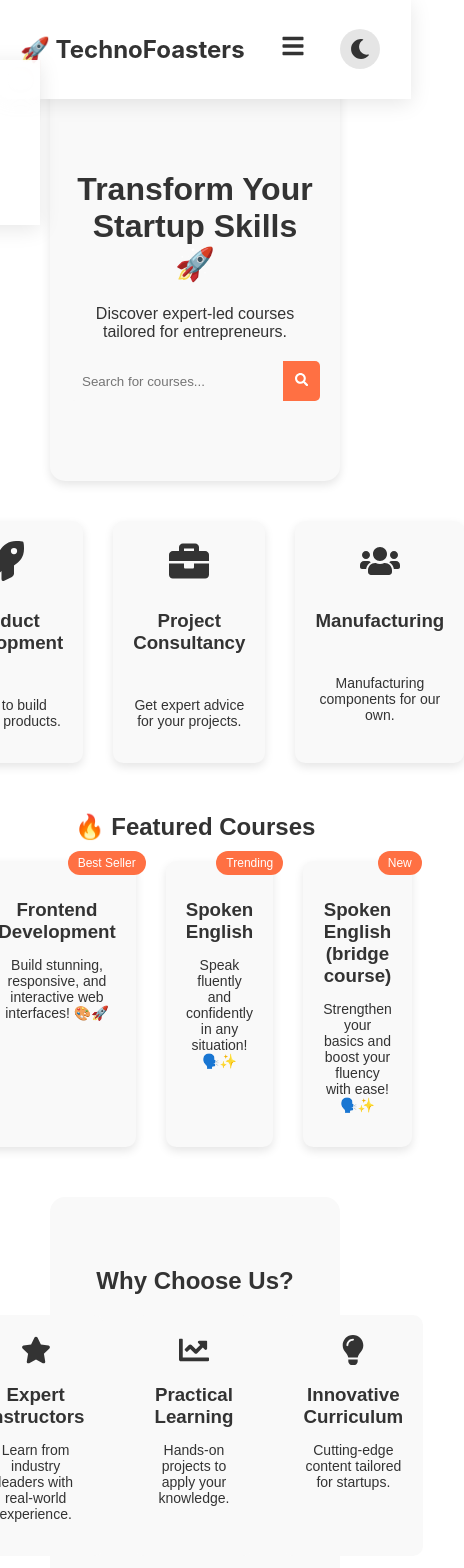
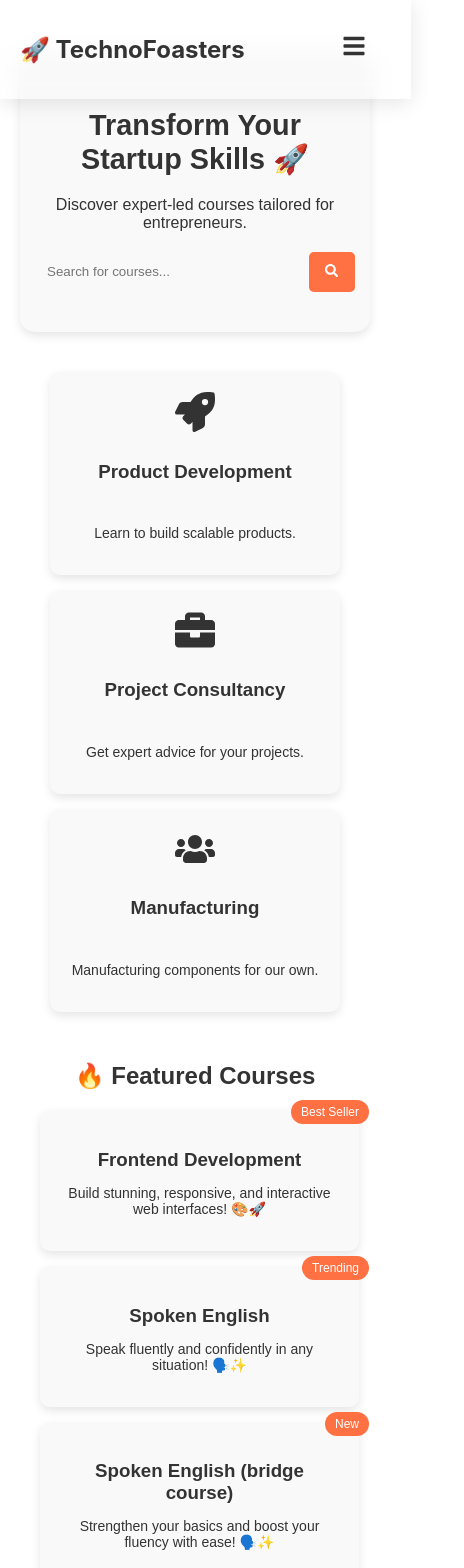
Before and after one commit to Sherbin872/alex-startup, a React (Create React App) app: page / in a window 390 px wide. Shown: the top 1568 px of the page, 464 px wide, since content can reach past the window. Built offline with nearby package versions, Linux system fonts and the light colour scheme.

Commit message:
finished mobile view

```diff
--- a/src/components/CourseDetails.jsx
+++ b/src/components/CourseDetails.jsx
@@ -1,4 +1,4 @@
-import React, { useContext } from "react";
+import React, { useContext, useEffect } from "react";
 import styled from "styled-components";
 import { motion } from "framer-motion";
 import { useParams, useLocation } from "react-router-dom";
@@ -14,12 +14,17 @@ import {
   FaListAlt,
   FaRupeeSign,
 } from "react-icons/fa";
+import { Footer } from "./Footer";
 
 const CourseDetails = () => {
   const { id } = useParams();
   const location = useLocation();
   const { theme } = useContext(ThemeContext); // Access the current theme
   const course = location.state?.course;
+
+  useEffect(() => {
+    window.scrollTo(0, 0); // Scroll to the top when the page loads
+  }, []);
 
   if (!course)
     return <ErrorMessage theme={theme}>Course Not Found</ErrorMessage>;
@@ -137,6 +142,7 @@ const CourseDetails = () => {
           Join Now
         </motion.button>
       </CTA>
+      <Footer />
     </Container>
   );
 };
--- a/src/components/CoursePage.jsx
+++ b/src/components/CoursePage.jsx
@@ -1,12 +1,17 @@
-import React, { useContext } from "react";
+import React, { useContext, useEffect } from "react";
 import styled from "styled-components";
 import { motion } from "framer-motion";
 import { FaSearch } from "react-icons/fa";
 import { useNavigate, useLocation } from "react-router-dom";
 import { ThemeContext } from "../context/ThemeContext";
 import courses from "../assets/coursesData";
+import { Footer } from "./Footer";
 
 const Courses = () => {
+  useEffect(() => {
+    window.scrollTo(0, 0); // Scroll to the top when the page loads
+  }, []);
+
   const location = useLocation();
   const navigate = useNavigate();
   const { theme } = useContext(ThemeContext); // Access the current theme
@@ -65,6 +70,7 @@ const Courses = () => {
           <NoResults theme={theme}>No courses found.</NoResults>
         )}
       </CourseGrid>
+      <Footer />
     </PageContainer>
   );
 };
--- a/src/components/Footer.jsx
+++ b/src/components/Footer.jsx
@@ -65,6 +65,10 @@ const Foooter = styled.footer`
   color: ${({ theme }) => theme.footerText};
   padding: 40px 20px;
   margin-top: 50px;
+  @media (max-width: 768px) {
+    margin-left: 30px;
+    margin-right: 30px;
+  }
 `;
 
 const FooterContent = styled.div`
--- a/src/components/HomePage.jsx
+++ b/src/components/HomePage.jsx
@@ -1,4 +1,4 @@
-import React, { useState, useContext } from "react";
+import React, { useState, useContext, useEffect } from "react";
 import styled from "styled-components";
 import { motion } from "framer-motion";
 import {
@@ -17,6 +17,9 @@ import { useNavigate } from "react-router-dom";
 import courses from "../assets/coursesData";
 
 const HomePage = () => {
+  useEffect(() => {
+    window.scrollTo(0, 0); // Scroll to the top when the page loads
+  }, []);
   const navigate = useNavigate();
   const { darkMode, setDarkMode, theme } = useContext(ThemeContext);
   const filteredCourses = courses.filter((course) =>
@@ -198,15 +201,29 @@ const Container = styled.div`
   font-family: "Poppins", sans-serif;
   background: ${({ theme }) => theme.background};
   color: ${({ theme }) => theme.text};
+
+  @media (max-width: 768px) {
+    padding: 50px 20px 45px 20px;
+  }
 `;
 
 const HeroSection = styled.div`
   background: ${({ theme }) => theme.cardBackground};
   backdrop-filter: blur(10px);
-  padding: 80px 20px;
+  padding: 60px 20px;
   border-radius: 15px;
   margin-bottom: 40px;
   box-shadow: 0 4px 10px rgba(0, 0, 0, 0.1);
+
+  @media (max-width: 768px) {
+    padding: 40px 15px;
+    h1 {
+      font-size: 1.8rem;
+    }
+    p {
+      font-size: 1rem;
+    }
+  }
 `;
 
 const SearchBar = styled.div`
@@ -216,7 +233,8 @@ const SearchBar = styled.div`
 
   input {
     padding: 12px;
-    width: 300px;
+    width: 100%;
+    max-width: 300px;
     border: none;
     border-radius: 5px 0 0 5px;
     background: ${({ theme }) => theme.cardBackground};
@@ -231,13 +249,33 @@ const SearchBar = styled.div`
     border-radius: 0 5px 5px 0;
     color: ${({ theme }) => theme.buttonText};
   }
+
+  @media (max-width: 768px) {
+    gap: 10px;
+
+    input {
+      width: 80%;
+      max-width: none;
+      border-radius: 5px;
+    }
+
+    button {
+      width: 15%;
+      border-radius: 5px;
+    }
+  }
 `;
 
 const Categories = styled.div`
   display: flex;
   justify-content: center;
-  gap: 30px;
+  gap: 20px;
   margin-bottom: 50px;
+  flex-wrap: wrap;
+
+  @media (max-width: 768px) {
+    gap: 15px;
+  }
 `;
 
 const CategoryCard = styled(motion.div)`
@@ -262,23 +300,37 @@ const CategoryCard = styled(motion.div)`
     font-size: 14px;
     color: ${({ theme }) => theme.text};
   }
+
+  @media (max-width: 768px) {
+    width: 100%;
+    max-width: 250px;
+  }
 `;
 
 const Section = styled.div`
-  margin: 50px 0;
+  margin: 50px 50px;
+
+  @media (max-width: 768px) {
+    margin: 30px 0;
+  }
 `;
 
 const CourseGrid = styled.div`
-  display: flex;
-  justify-content: center;
-  gap: 30px;
+  display: grid;
+  grid-template-columns: repeat(auto-fit, minmax(250px, 1fr));
+  gap: 20px;
+  padding: 0 20px;
+
+  @media (max-width: 768px) {
+    grid-template-columns: 1fr;
+    gap: 15px;
+  }
 `;
 
 const CourseCard = styled(motion.div)`
   background: ${({ theme }) => theme.cardBackground};
   padding: 20px;
   border-radius: 10px;
-  width: 250px;
   box-shadow: 0 4px 10px rgba(0, 0, 0, 0.1);
   cursor: pointer;
   position: relative;
@@ -290,6 +342,10 @@ const CourseCard = styled(motion.div)`
   p {
     font-size: 14px;
     color: ${({ theme }) => theme.text};
+  }
+
+  @media (max-width: 768px) {
+    width: 90%;
   }
 `;
 
@@ -309,19 +365,26 @@ const WhyChooseUs = styled.div`
   padding: 50px 20px;
   border-radius: 15px;
   margin: 50px 0;
+
+  @media (max-width: 768px) {
+    padding: 30px 15px;
+  }
 `;
 
 const FeaturesGrid = styled.div`
-  display: flex;
-  justify-content: center;
-  gap: 30px;
+  display: grid;
+  grid-template-columns: repeat(auto-fit, minmax(250px, 1fr));
+  gap: 20px;
+
+  @media (max-width: 768px) {
+    grid-template-columns: 1fr;
+  }
 `;
 
 const FeatureCard = styled.div`
   background: ${({ theme }) => theme.cardBackground};
   padding: 20px;
   border-radius: 10px;
-  width: 250px;
   text-align: center;
 
   h3 {
@@ -337,16 +400,26 @@ const FeatureCard = styled.div`
 const StatsSection = styled.div`
   display: flex;
   justify-content: center;
-  gap: 50px;
+  gap: 20px;
   margin: 50px 0;
+  flex-wrap: wrap;
+
+  @media (max-width: 768px) {
+    gap: 15px;
+  }
 `;
 
 const StatCard = styled.div`
   background: ${({ theme }) => theme.cardBackground};
   color: ${({ theme }) => theme.text};
-  padding: 30px;
+  padding: 20px;
   border-radius: 10px;
   width: 150px;
+
+  @media (max-width: 768px) {
+    width: 100%;
+    max-width: 120px;
+  }
 `;
 
 const CTA = styled.div`
@@ -365,4 +438,18 @@ const CTA = styled.div`
     border-radius: 5px;
     color: #ff7043;
   }
+
+  @media (max-width: 768px) {
+    padding: 30px 15px;
+    margin-left: 30px;
+    margin-right: 30px;
+
+    h2 {
+      font-size: 1.5rem;
+    }
+
+    button {
+      font-size: 16px;
+    }
+  }
 `;
--- a/src/components/ManufacturingPage.jsx
+++ b/src/components/ManufacturingPage.jsx
@@ -1,12 +1,15 @@
-import React, { useContext } from "react";
+import React, { useContext, useEffect } from "react";
 import styled from "styled-components";
 import { motion } from "framer-motion";
 import { FaTools, FaIndustry, FaShoppingCart } from "react-icons/fa";
 import { ThemeContext } from "../context/ThemeContext";
+import { Footer } from "./Footer";
 
 const ManufacturingPage = () => {
   const { theme } = useContext(ThemeContext); // Access the current theme
-
+  useEffect(() => {
+    window.scrollTo(0, 0); // Scroll to the top when the page loads
+  }, []);
   return (
     <Container theme={theme}>
       {/* Header Section */}
@@ -51,6 +54,7 @@ const ManufacturingPage = () => {
           updated for our launch!
         </p>
       </ComingSoon>
+      <Footer />
     </Container>
   );
 };
--- a/src/components/Navbar.jsx
+++ b/src/components/Navbar.jsx
@@ -24,6 +24,10 @@ const Navbar = () => {
     setIsMobileMenuOpen(!isMobileMenuOpen);
   };
 
+  const closeMobileMenu = () => {
+    setIsMobileMenuOpen(false);
+  };
+
   return (
     <NavContainer theme={theme}>
       {/* Logo */}
@@ -43,6 +47,7 @@ const Navbar = () => {
           whileTap={{ scale: 0.95 }}
           className={location.pathname === "/" ? "active" : ""}
           theme={theme}
+          onClick={closeMobileMenu}
         >
           <Link to="/">
             <FaHome size={20} aria-label="Home" /> Home
@@ -53,6 +58,7 @@ const Navbar = () => {
           whileTap={{ scale: 0.95 }}
           className={location.pathname === "/courses" ? "active" : ""}
           theme={theme}
+          onClick={closeMobileMenu}
         >
           <Link to="/courses">
             <FaBook size={20} aria-label="Courses" /> Courses
@@ -65,15 +71,28 @@ const Navbar = () => {
             location.pathname === "/project-consultancy" ? "active" : ""
           }
           theme={theme}
+          onClick={closeMobileMenu}
         >
           <Link to="/project-consultancy">
             <FaUser size={20} aria-label="Profile" /> Consultancy
           </Link>
         </NavItem>
+
+        {/* Dark Mode Toggle inside Mobile Menu */}
+        <MobileDarkModeToggle
+          whileHover={{ scale: 1.1 }}
+          whileTap={{ scale: 0.9 }}
+          onClick={toggleDarkMode}
+          aria-label={darkMode ? "Switch to Light Mode" : "Switch to Dark Mode"}
+          theme={theme}
+        >
+          {darkMode ? <FaSun size={20} /> : <FaMoon size={20} />}
+          <span>{darkMode ? "Light Mode" : "Dark Mode"}</span>
+        </MobileDarkModeToggle>
       </NavLinks>
 
-      {/* Dark Mode Toggle */}
-      <DarkModeToggle
+      {/* Dark Mode Toggle for Desktop */}
+      <DesktopDarkModeToggle
         whileHover={{ scale: 1.1 }}
         whileTap={{ scale: 0.9 }}
         onClick={toggleDarkMode}
@@ -81,7 +100,7 @@ const Navbar = () => {
         theme={theme}
       >
         {darkMode ? <FaSun size={20} /> : <FaMoon size={20} />}
-      </DarkModeToggle>
+      </DesktopDarkModeToggle>
     </NavContainer>
   );
 };
@@ -98,7 +117,8 @@ const NavContainer = styled.nav`
   width: 95%;
   top: 0;
   left: 0;
-  background: ${({ theme }) => theme.navBackground};
+  background: rgba(255, 255, 255, 0.1);
+  // background: ${({ theme }) => theme.navBackground};
   backdrop-filter: blur(10px);
   box-shadow: 0 4px 20px rgba(0, 0, 0, 0.1);
   color: ${({ theme }) => theme.text};
@@ -106,7 +126,7 @@ const NavContainer = styled.nav`
   transition: background 0.3s ease-in-out;
 
   @media (max-width: 768px) {
-    padding: 15px 20px;
+    padding: 15px 20px 15px 20px;
   }
 `;
 
@@ -124,13 +144,14 @@ const NavLinks = styled.div`
 
   @media (max-width: 768px) {
     flex-direction: column;
+    // align-items: center;
     position: absolute;
     top: 60px;
-    left: ${({ isMobileMenuOpen }) => (isMobileMenuOpen ? "0" : "-100%")};
-    width: 100%;
+    left: ${({ isMobileMenuOpen }) => (isMobileMenuOpen ? "0" : "-110%")};
+    width: 85%;
     background: ${({ theme }) => theme.navBackground};
     backdrop-filter: blur(10px);
-    padding: 20px;
+    padding: 20px 20px 30px 20px;
     transition: left 0.3s ease-in-out;
     box-shadow: 0 4px 20px rgba(0, 0, 0, 0.1);
   }
@@ -160,7 +181,7 @@ const NavItem = styled(motion.div)`
   }
 `;
 
-const DarkModeToggle = styled(motion.div)`
+const DesktopDarkModeToggle = styled(motion.div)`
   cursor: pointer;
   margin-right: 10px;
   display: flex;
@@ -177,6 +198,34 @@ const DarkModeToggle = styled(motion.div)`
     background: ${({ theme }) => theme.toggleHoverBackground};
     transform: scale(1.1);
   }
+
+  @media (max-width: 768px) {
+    display: none;
+  }
+`;
+
+const MobileDarkModeToggle = styled(motion.div)`
+  cursor: pointer;
+  display: none;
+  align-items: center;
+  gap: 8px;
+  font-size: 18px;
+  font-weight: 500;
+  color: ${({ theme }) => theme.text};
+  padding: 10px;
+  border-radius: 8px;
+  background: ${({ theme }) => theme.toggleBackground};
+  backdrop-filter: blur(5px);
+  transition: background 0.3s, transform 0.2s;
+
+  &:hover {
+    background: ${({ theme }) => theme.toggleHoverBackground};
+    transform: scale(1.05);
+  }
+
+  @media (max-width: 768px) {
+    display: flex;
+  }
 `;
 
 const HamburgerMenu = styled.div`
@@ -187,5 +236,6 @@ const HamburgerMenu = styled.div`
 
   @media (max-width: 768px) {
     display: block;
+    margin-right: 25px;
   }
 `;
--- a/src/components/ProductDevelopmentPage.jsx
+++ b/src/components/ProductDevelopmentPage.jsx
@@ -1,11 +1,16 @@
-import React, { useContext } from "react";
+import React, { useContext, useEffect } from "react";
 import styled from "styled-components";
 import { motion } from "framer-motion";
 import { ThemeContext } from "../context/ThemeContext";
+import { Footer } from "./Footer";
 import { FaPhoneAlt, FaEnvelope, FaProjectDiagram } from "react-icons/fa";
 
 const ProjectsPage = () => {
   const { theme } = useContext(ThemeContext); // Access the current theme
+
+  useEffect(() => {
+    window.scrollTo(0, 0); // Scroll to the top when the page loads
+  }, []);
 
   const handleMailClick = () => {
     window.location.href =
@@ -67,6 +72,7 @@ const ProjectsPage = () => {
           </ContactCard>
         </ContactMethods>
       </ContactSection>
+      <Footer />
     </Container>
   );
 };
--- a/src/components/ProjectConsultancyPage.jsx
+++ b/src/components/ProjectConsultancyPage.jsx
@@ -1,4 +1,4 @@
-import React, { useContext } from "react";
+import React, { useContext, useEffect } from "react";
 import styled from "styled-components";
 import { motion } from "framer-motion";
 import { ThemeContext } from "../context/ThemeContext";
@@ -9,9 +9,14 @@ import {
   FaPhoneAlt,
   FaEnvelope,
 } from "react-icons/fa";
+import { Footer } from "./Footer";
 
 const ConsultancyPage = () => {
   const { theme } = useContext(ThemeContext); // Access the current theme
+
+  useEffect(() => {
+    window.scrollTo(0, 0); // Scroll to the top when the page loads
+  }, []);
 
   const handleMailClick = () => {
     window.location.href =
@@ -71,6 +76,7 @@ const ConsultancyPage = () => {
           </ContactCard>
         </ContactMethods>
       </ContactSection>
+      <Footer />
     </Container>
   );
 };
```
